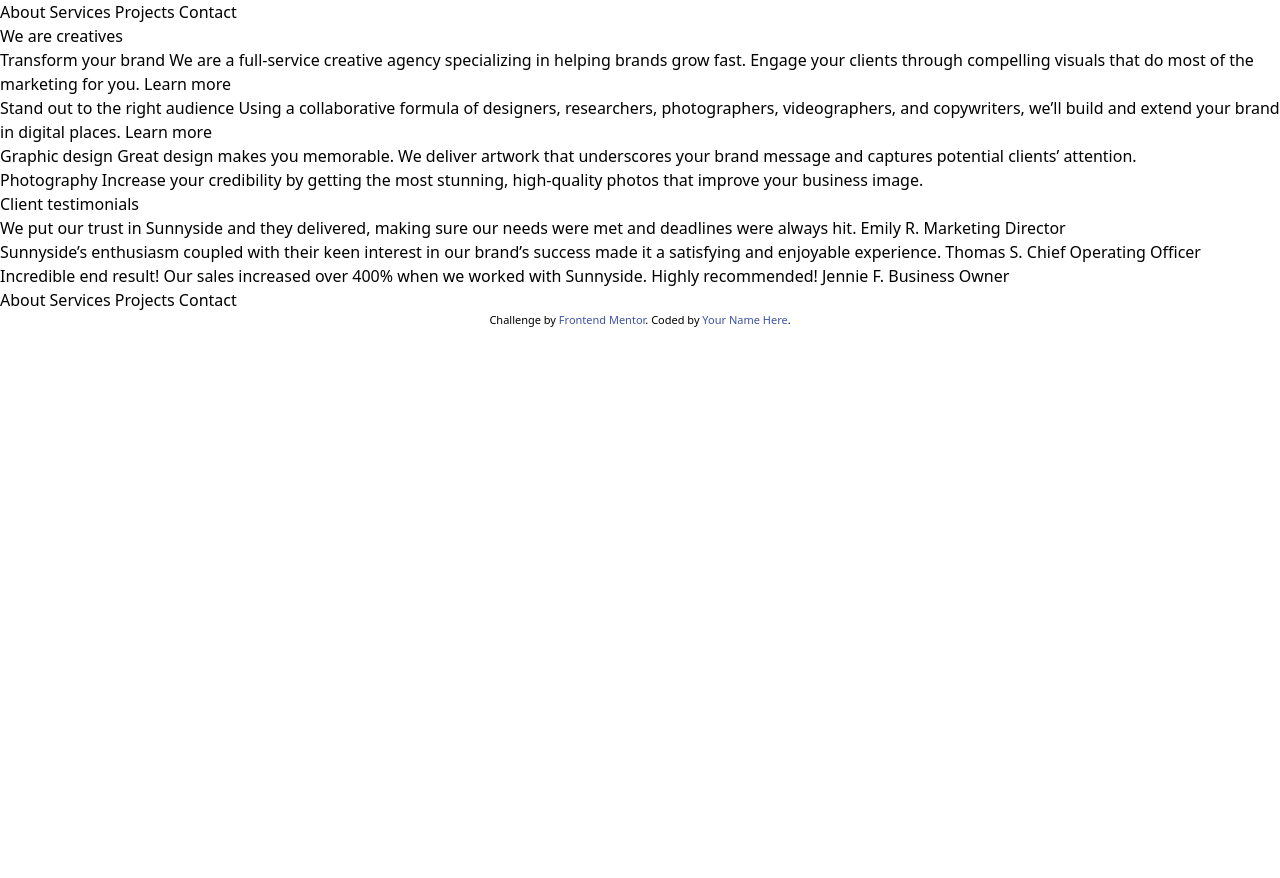
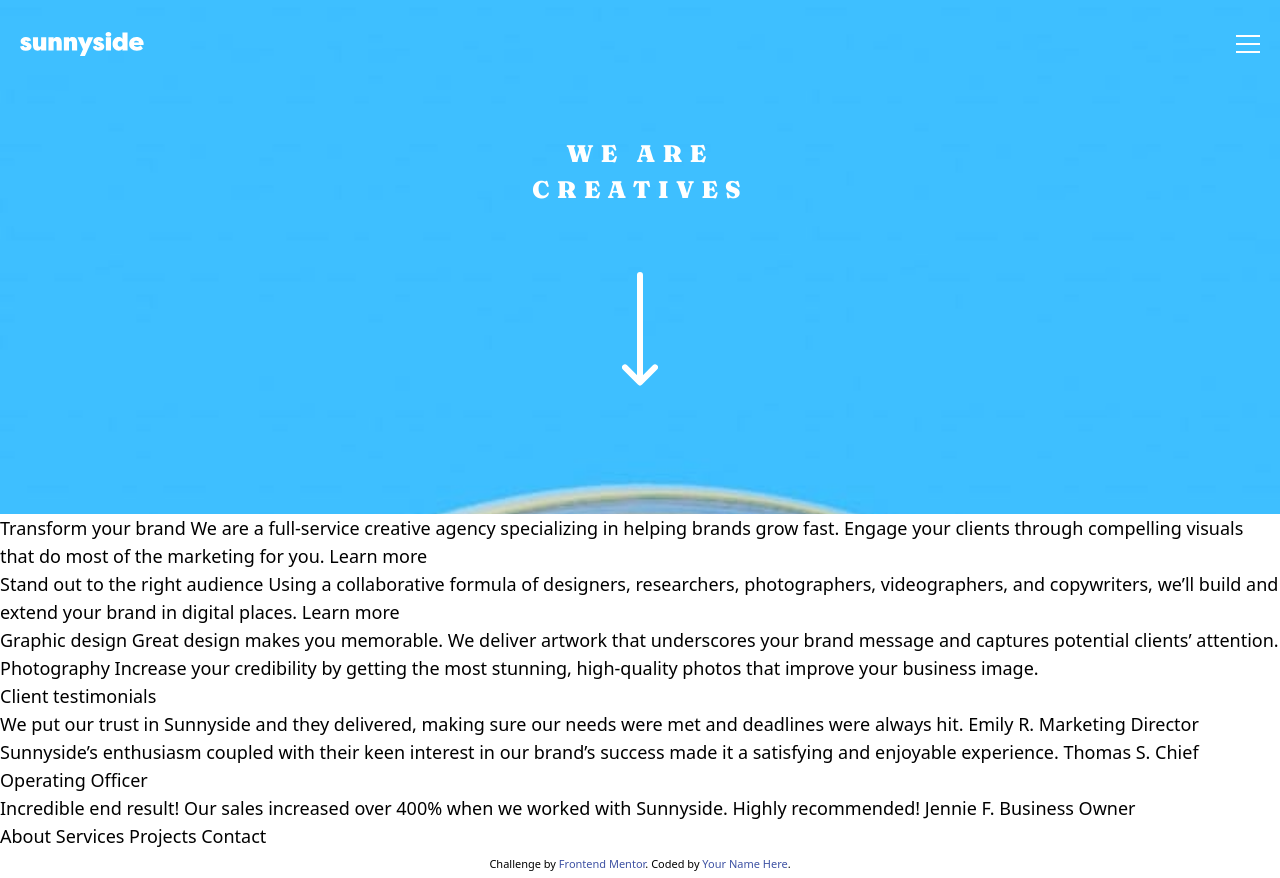
Before and after one commit to GuyTito/frontend-mentor-challenges, a plain HTML site: page 9. sunnyside-agency-landing-page-main/index.html in a window 1280 px wide. Before the commit the page ends 800 px from the top, so only its background shows below. Drawn offline with Linux system fonts and the light colour scheme.

Commit message:
header, nav and hero

```diff
--- a/9. sunnyside-agency-landing-page-main/index.html
+++ b/9. sunnyside-agency-landing-page-main/index.html
@@ -15,16 +15,34 @@
   </style>
   <link rel="stylesheet" href="./style.css">
 </head>
-<body>
-  <header class="">
-    <nav>
-      About
-      Services
-      Projects
-      Contact
+<body class="text-lg">
+  <header class="[background-image:url(./images/mobile/image-header.jpg)] bg-center bg-cover bg-no-repeat pb-32">
+    <nav class="mx-5 pt-8 flex justify-between">
+      <div>
+        <a href="#">
+          <img src="./images/logo.svg" alt="logo">
+        </a>
+      </div>
+
+      <ul class="hidden">
+        <li>About</li>
+        <li>Services</li>
+        <li>Projects</li>
+        <li>Contact</li>
+      </ul>
+
+      <button>
+        <img src="./images/icon-hamburger.svg" alt="a hamburger icon">
+      </button>
     </nav>
 
-    <h1>We are creatives</h1>
+    <div class="grid place-items-center">
+      <h1 class="text-white uppercase font-Fraunces font-black text-center flex flex-col tracking-[0.3em] leading-normal text-2xl mt-20 mb-16 ">
+        <span>We are</span>
+        <span>creatives</span>
+      </h1>
+      <img src="./images/icon-arrow-down.svg" alt="an arrow pointing down">
+    </div>
   </header>
 
   <section class="">
```
Also changed, not shown: 9. sunnyside-agency-landing-page-main/style.css.
